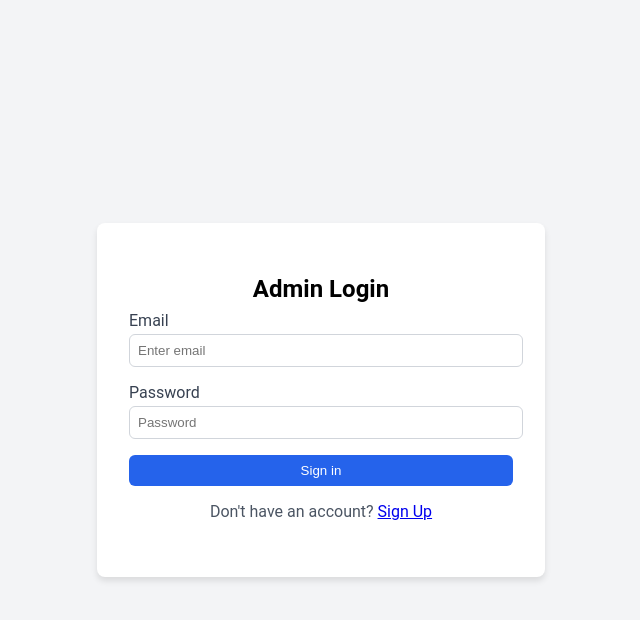
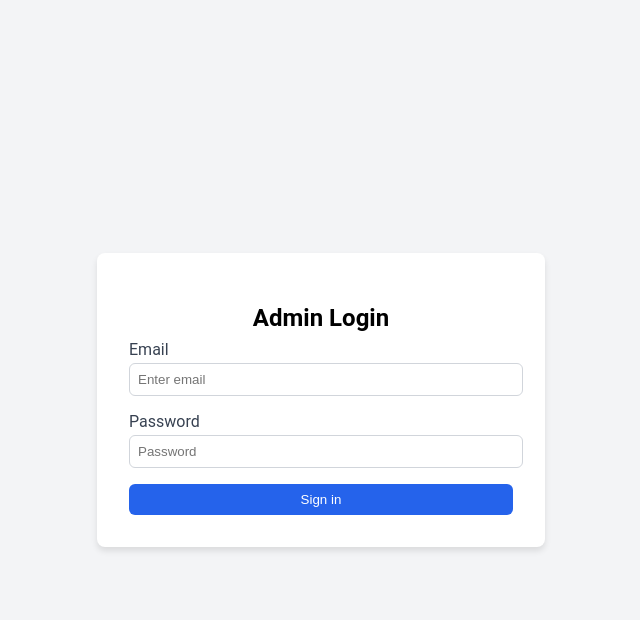
Before and after one commit to BenjaminMwambakulu/eventManagement, a PHP site: page /login.php in a window 1280 px wide. Shown: the top 620 px of the page, without its empty margins (319-959 px from the left). Run offline with PHP 8.4, Linux system fonts and the light colour scheme.

Commit message:
fixing signup

```diff
--- a/Dashboard/login.php
+++ b/Dashboard/login.php
@@ -70,9 +70,6 @@ if ($_SERVER["REQUEST_METHOD"] == "POST") {
 
             <button type="submit">Sign in</button>
         </form>
-        <div class="signup">
-            <p>Don't have an account? <a href="register_admin.php">Sign Up</a></p>
-        </div>
     </div>
 </body>
 
```
